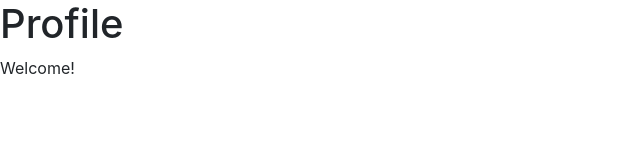
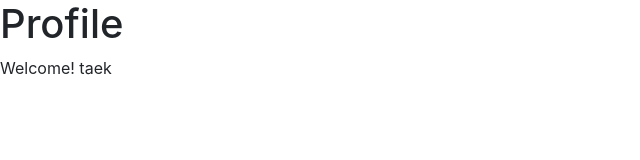
Before and after one commit to 98Taek/full-stack, a React (Create React App) app in the folder social-media-app/: page / in a window 1280 px wide. Shown: the top 160 px of the page, without its empty margins (0-640 px from the left). Built offline with nearby package versions, Linux system fonts and the light colour scheme; the HTML template or start-up script is replaced by a standard one.

Commit message:
동적 값 삽입

```diff
--- a/social-media-app/src/App.js
+++ b/social-media-app/src/App.js
@@ -4,9 +4,10 @@
 
 
 function App() {
+  const userName = "taek";
   return (
     <Routes>
-      <Route path="/" element={<Home />} />
+      <Route path="/" element={<Home name={userName} />} />
     </Routes>
   );
 }
--- a/social-media-app/src/pages/Home.jsx
+++ b/social-media-app/src/pages/Home.jsx
@@ -1,11 +1,11 @@
 import React from "react";
 
-function Home() {
+function Home({name}) {
     return (
         <div>
             <h1>Profile</h1>
             <p>
-                Welcome!
+                Welcome! {name}
             </p>
         </div>
     );
```
